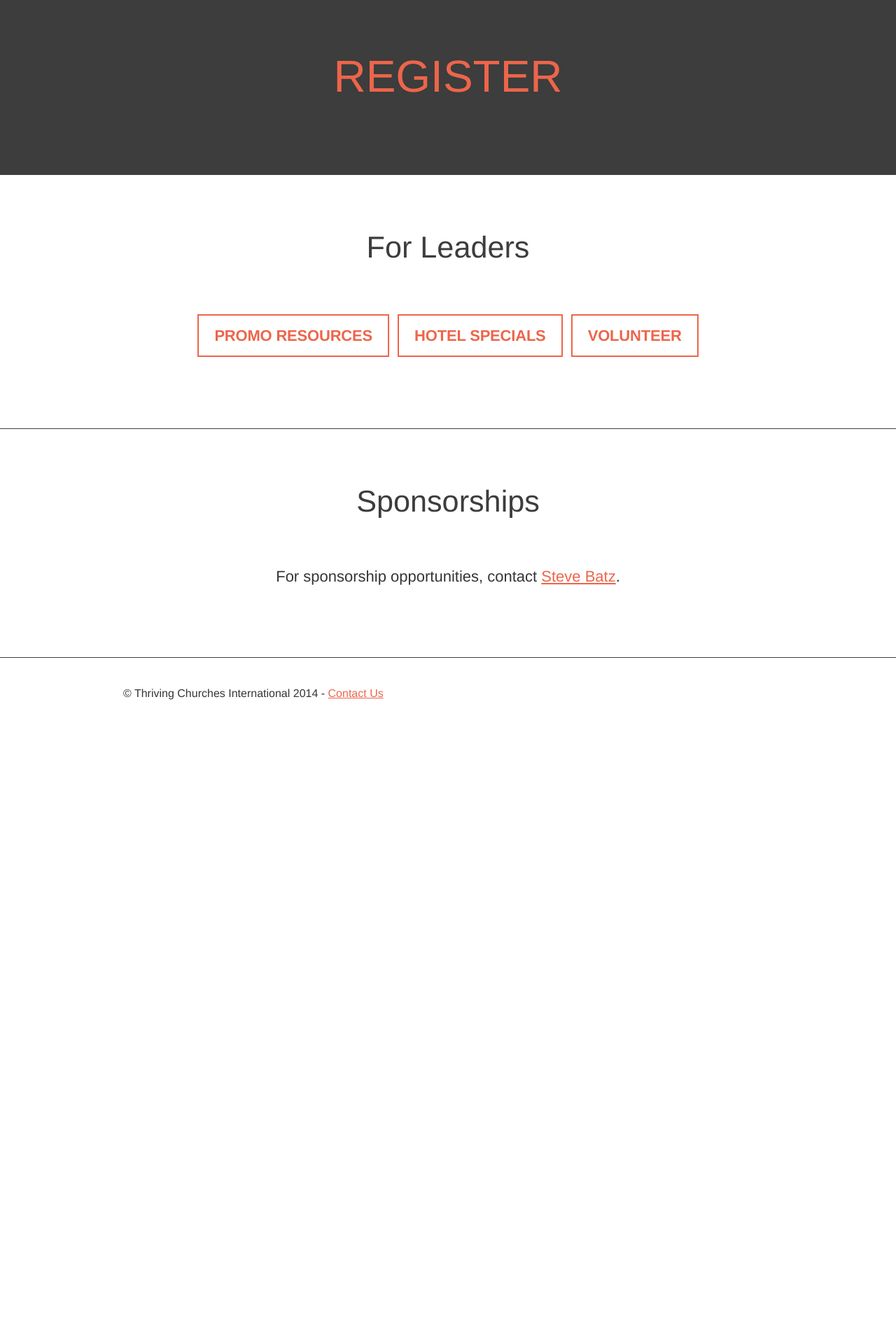
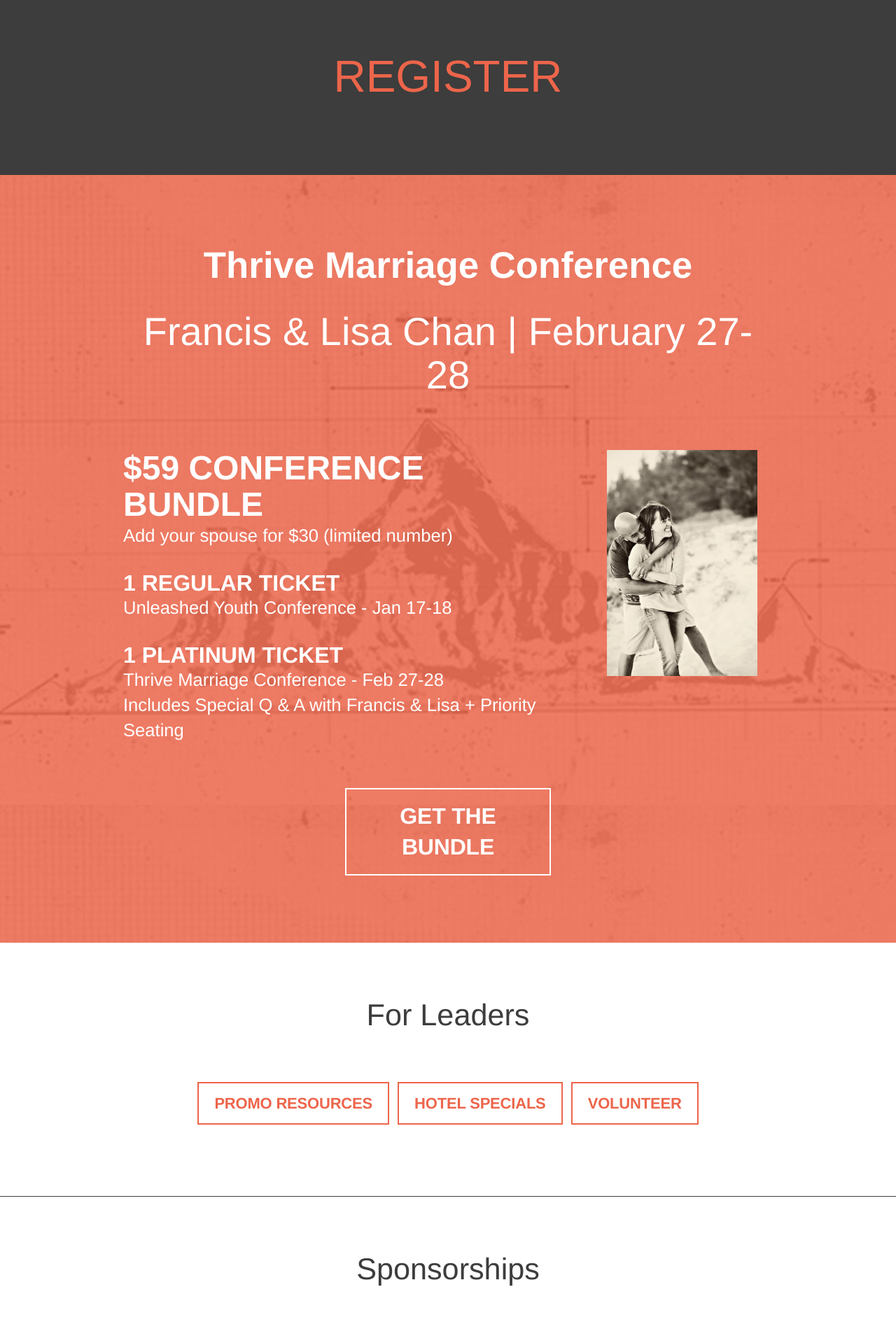
Before and after one commit to bamboocreative/thriveunleashed, a Jekyll site: the page built from index.html, in a window 1280 px wide. Shown: the part 4122-6031 px from the top of the page at 70% size. Built offline with Jekyll 4.4.1, drawn with Linux system fonts in a browser that asks for light colours; some web fonts are replaced; before the commit the page ends 5158 px from its top, so only the background shows below that.

Commit message:
Added Marriage Section

```diff
--- a/index.html
+++ b/index.html
@@ -195,7 +195,35 @@
 		Register
 	</div>
 </a>
+<section class="marriage-section img-section">
+	<div class="section-inner">
+        <div class="page">
 
+            <h1 class="uppercase">Thrive Marriage Conference</h1>
+            <h2>Francis & Lisa Chan | February 27-28</h2>
+
+            <img src="img/cover.jpg" class="book-img">
+
+            <div class="left-text">
+
+                <h3 class="uppercase">$59 Conference Bundle</h3>
+
+                <span>Add your spouse for $30 (limited number)</span>
+
+                    <h4 class="uppercase">1 Regular Ticket</h4>
+
+                        <span>Unleashed Youth Conference - Jan 17-18</span>
+
+                    <h4 class="uppercase">1 Platinum Ticket</h4>
+
+                        <span>Thrive Marriage Conference - Feb 27-28</span><br>
+
+                        <span>Includes Special Q & A with Francis & Lisa + Priority Seating</span>
+            </div>
+            <a href="https://www.eventbrite.com/e/thrive-unleashed-a-conference-for-students-and-leaders-tickets-13226702423" class="button">Get The Bundle</a>
+		</div>
+	</div>
+</section>
 <section class="promo">
 	<div class="page">
 		<h2 class="section-title">For Leaders</h2>
--- a/scss/_components.scss
+++ b/scss/_components.scss
@@ -190,7 +190,99 @@
 
 	}
 }
+.marriage-section{
 
+    background-image: url('../img/head-left.jpg');
+
+    @include media(max-width $mamabear){
+
+		background-image: none !important;
+
+	}
+
+	.section-inner{
+
+		background: rgba($primary-color, 0.85);
+		padding: 4em 0;
+
+	}
+
+	.page{
+
+    	color: white;
+		margin-bottom: 2em;
+
+		h1{
+
+            text-align: center;
+
+		}
+
+		h2{
+
+    		font-family: $body-font-family !important;
+            font-weight: 100;
+            text-align: center;
+            font-size: 3.5em;
+            margin: 0.5em 0em;
+
+		}
+
+		@include clearfix;
+
+            .left-text{
+
+                @include span-columns(8 of 12);
+                @include media (max-width $mamabear){
+                    @include span-columns(12 of 12);
+
+                }
+            }
+
+    		.book-img{
+
+                @include span-columns(3 of 12);
+                float: right;
+                margin-top: 3em;
+                @include media (max-width $mamabear){
+                    @include span-columns(8 of 12);
+                    @include shift(2);
+                    float: none;
+                    margin-top: 0em;
+                }
+
+    		}
+    		h3{
+        		text-transform: uppercase;
+        		font-size: 3em;
+        		margin: 1em 0em 0em 0em;
+    		}
+    		h4{
+        		text-transform: uppercase;
+        		font-size: 2em;
+        		margin: 1em 0em 0em 0em;
+    		}
+    		span{
+        		font-size: 1.6em;
+    		}
+	}
+
+	.button{
+
+		color: white;
+		border: 2px solid white !important;
+		@include span-columns(4 of 12);
+		@include shift(4);
+		font-size: 2em;
+		text-align: center;
+		margin-top: 2em;
+
+		@include media(max-width $mamabear){
+    		@include span-columns(10 of 12);
+    		@include shift(1);
+		}
+	}
+}
 .section-title{
 	font-family: $body-font-family !important;
 	color: $gray;
```
Also changed, not shown: img/cover.jpg (added).
